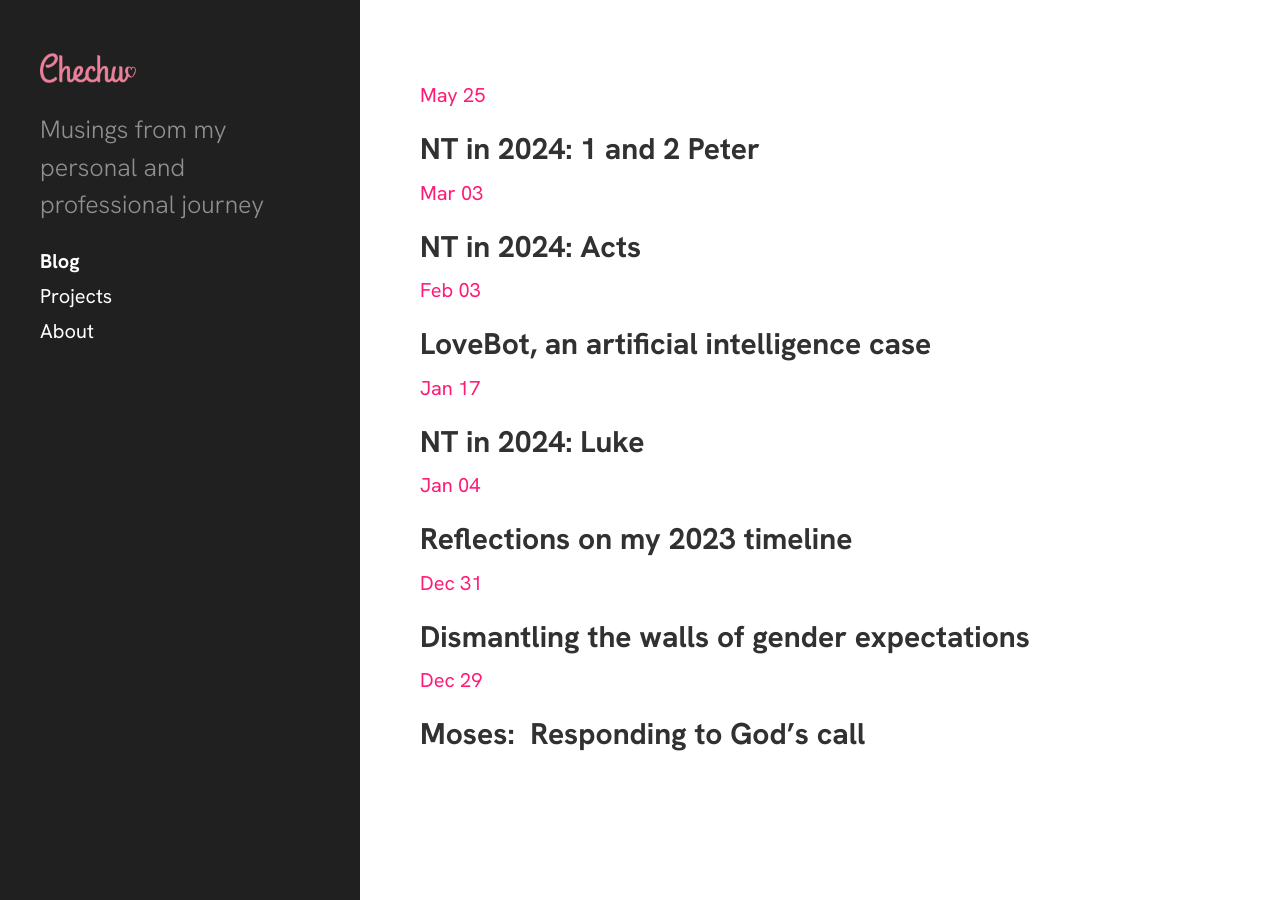
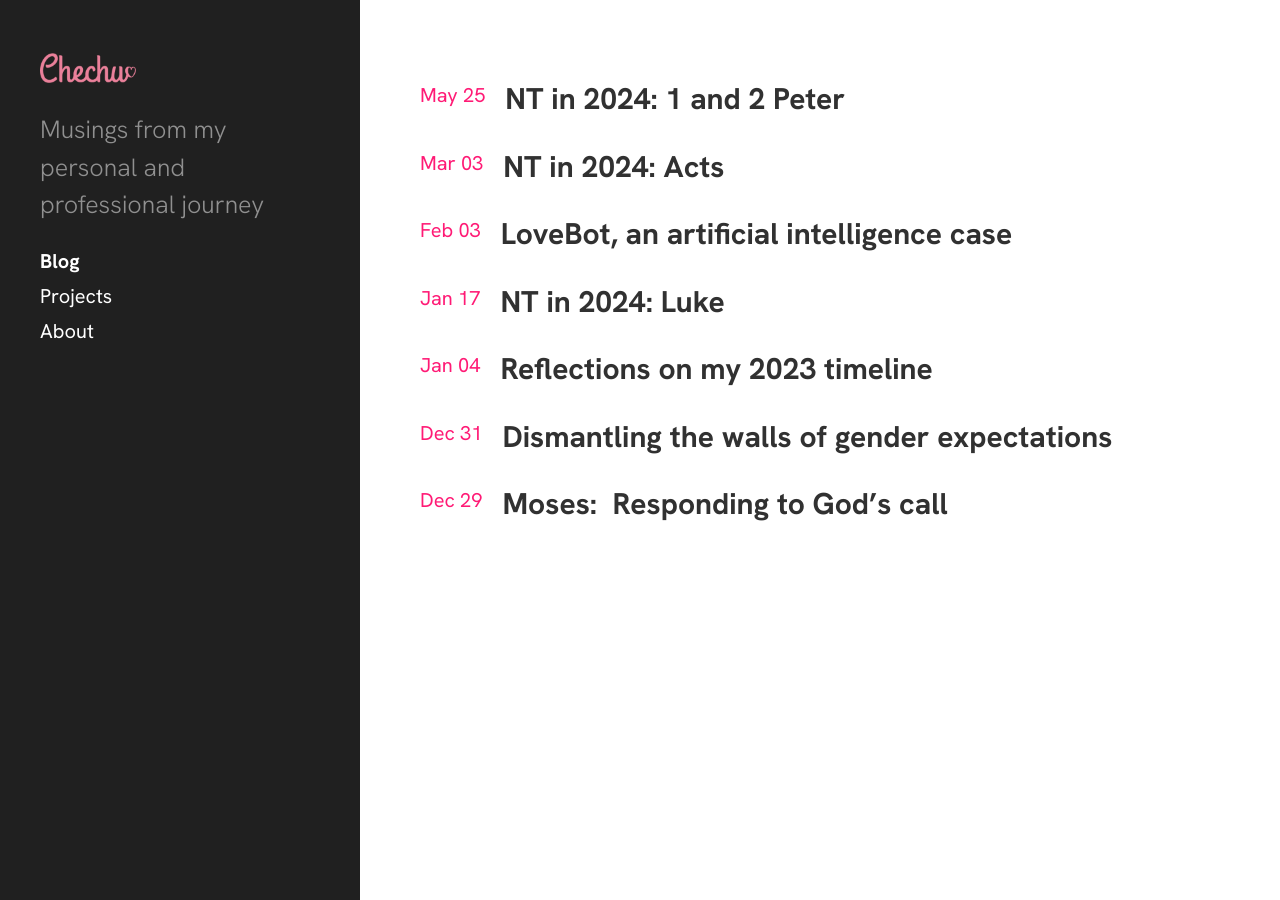
Before and after one commit to chechusiscar/blog, a Jekyll site: the page built from index.html, in a window 1280 px wide. Built offline with Jekyll 4.4.1, drawn with Linux system fonts in a browser that asks for light colours.

Commit message:
Edit home page

```diff
--- a/index.html
+++ b/index.html
@@ -6,10 +6,10 @@ title: Home
 <div class="posts">
   {% for post in site.posts %}
     <article>
-      <a href="{{ site.baseurl }}{{ post.url }}" aria-label="{{ post.title }}">
         <div class="feed-calendar">{{ post.date | date: "%b %d"}}</div>
-        <h2 class="feed-title">{{ post.title }}</h2>
-      </a>
+        <a href="{{ site.baseurl }}{{ post.url }}" aria-label="{{ post.title }}">
+          <h2 class="feed-title">{{ post.title }}</h2>
+        </a>
     </article>
     {% endfor %}
   </ul>
--- a/public/css/custom.css
+++ b/public/css/custom.css
@@ -44,8 +44,18 @@ a:hover {
 
 /* Blog page */
 
+.posts article {
+    display: flex;
+    margin-bottom: 1rem;
+}
+
 .feed-calendar {
     color: var(--primary-color);
+}
+
+.feed-title {
+    margin-top: 0;
+    margin-left: 1rem;
 }
 
 /* Bio page */
```
